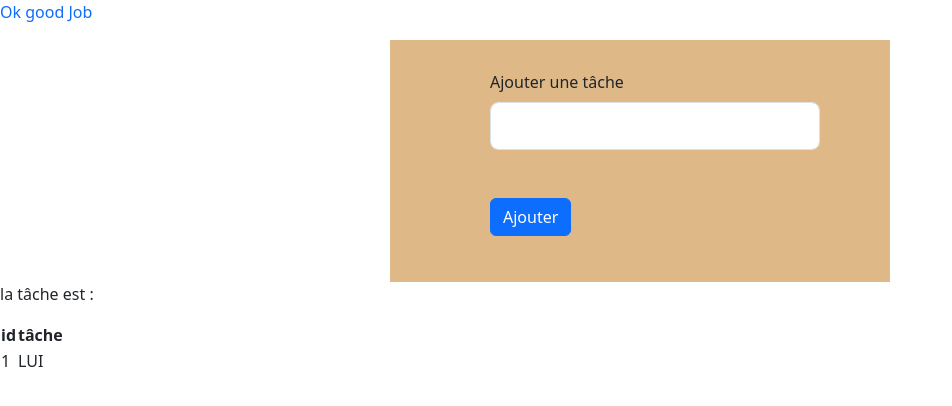
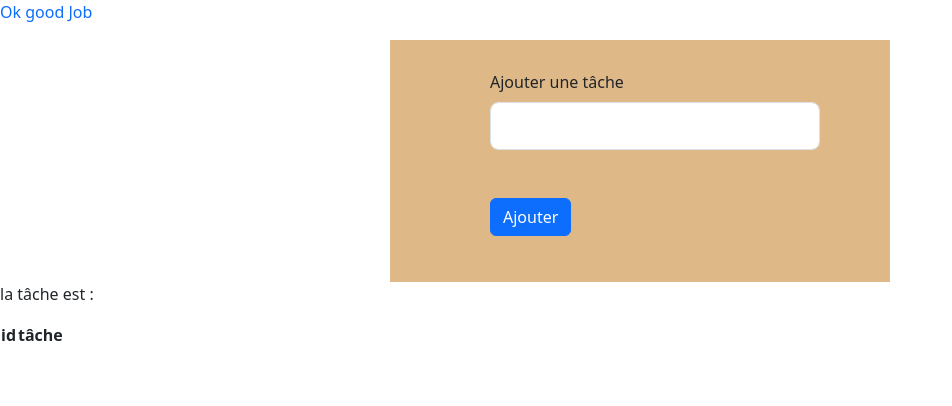
Before and after one commit to Gics-Sk/Todo-list-Angular, an Angular app: page / in a window 1280 px wide. Shown: the top 406 px of the page, without its empty margins (0-952 px from the left). Built offline with nearby package versions, Linux system fonts and the light colour scheme.

Commit message:
ajout des tâches avec "sevice use"

```diff
--- a/src/app/form.service.ts
+++ b/src/app/form.service.ts
@@ -1,6 +1,6 @@
 import { Injectable } from '@angular/core';
 import { TodoInterface } from './todo-interface';
-import { TASKS } from '../mock-tasks';
+
 
 @Injectable({
   providedIn: 'root'
@@ -8,9 +8,31 @@ import { TASKS } from '../mock-tasks';
 export class FormService {
 
   constructor() { }
-task:TodoInterface[]=TASKS;
+tasks:TodoInterface[]=[
+  {
+    id:1,
+    task:"okkkkk",
+    statut:false
+  },
+  {
+    id:2,
+    task:"rrrrkkkk",
+    statut:false
+  },
+  {
+    id:3,
+    task:"ouuukkk",
+    statut:false
+  }
+];
+  nextId:number=1;
+  getTasks(){
+  return  this.tasks;
+  };
+  addTasks(task:string){
 
-  getTasks():TodoInterface[]{
-  return  this.task;
+   this.tasks.push({id:this.nextId++, task:task,statut:false});
+
+
   }
 }
--- a/src/app/form/form.component.ts
+++ b/src/app/form/form.component.ts
@@ -10,25 +10,22 @@ import { TodoInterface } from '../todo-interface';
   templateUrl: './form.component.html',
   styleUrl: './form.component.css'
 })
-export class FormComponent implements OnInit {
+export class FormComponent {
 
-  tasks:TodoInterface[] = TASKS;
+  tasks:TodoInterface[] = [];
   constructor( private myService: FormService){
 
   }
   TaskForm = new FormGroup ({
- task:new FormControl
+ task:new FormControl  (" ")
   })
 onSubmit(){
-  console.log('bon')
 
-this.tasks.push(this.TaskForm.value.task)
-
-  console.log(this.tasks)
+ this.myService.addTasks(this.TaskForm.value.task|| "");
+ console.log(this.myService.getTasks())
 }
 
   ngOnInit(): void {
-    this.tasks = this.myService.getTasks();
 
     // this.myService.getTasks().subscribe( users =>{
     //   this.users=users;
--- a/src/app/todo-interface.ts
+++ b/src/app/todo-interface.ts
@@ -1,3 +1,6 @@
 export interface TodoInterface {
+    id:number;
     task:string;
+    statut:boolean;
+
 }
--- a/src/mock-tasks.ts
+++ b/src/mock-tasks.ts
@@ -1,4 +1,4 @@
 import { TodoInterface } from "./app/todo-interface";
 export const TASKS:Array<TodoInterface>=[
-    {task:"LUI"}
+
 ]
```
